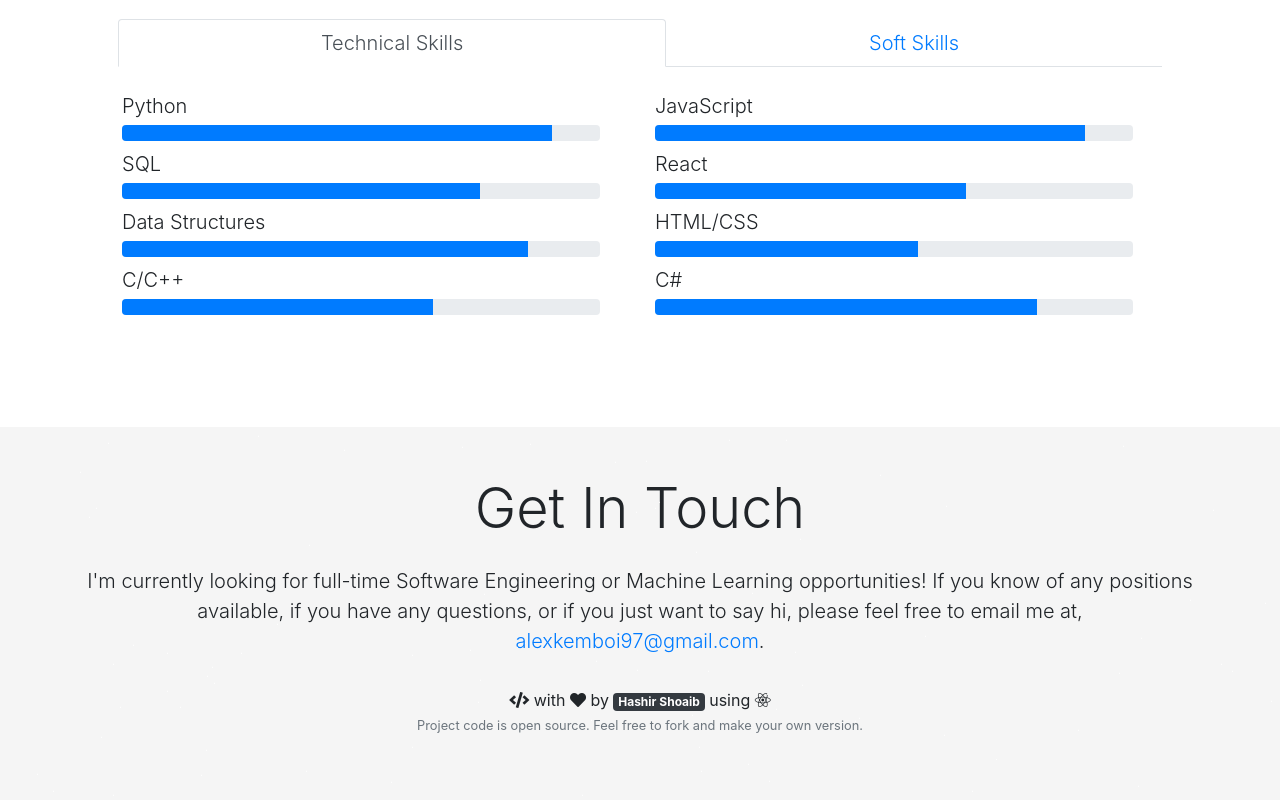
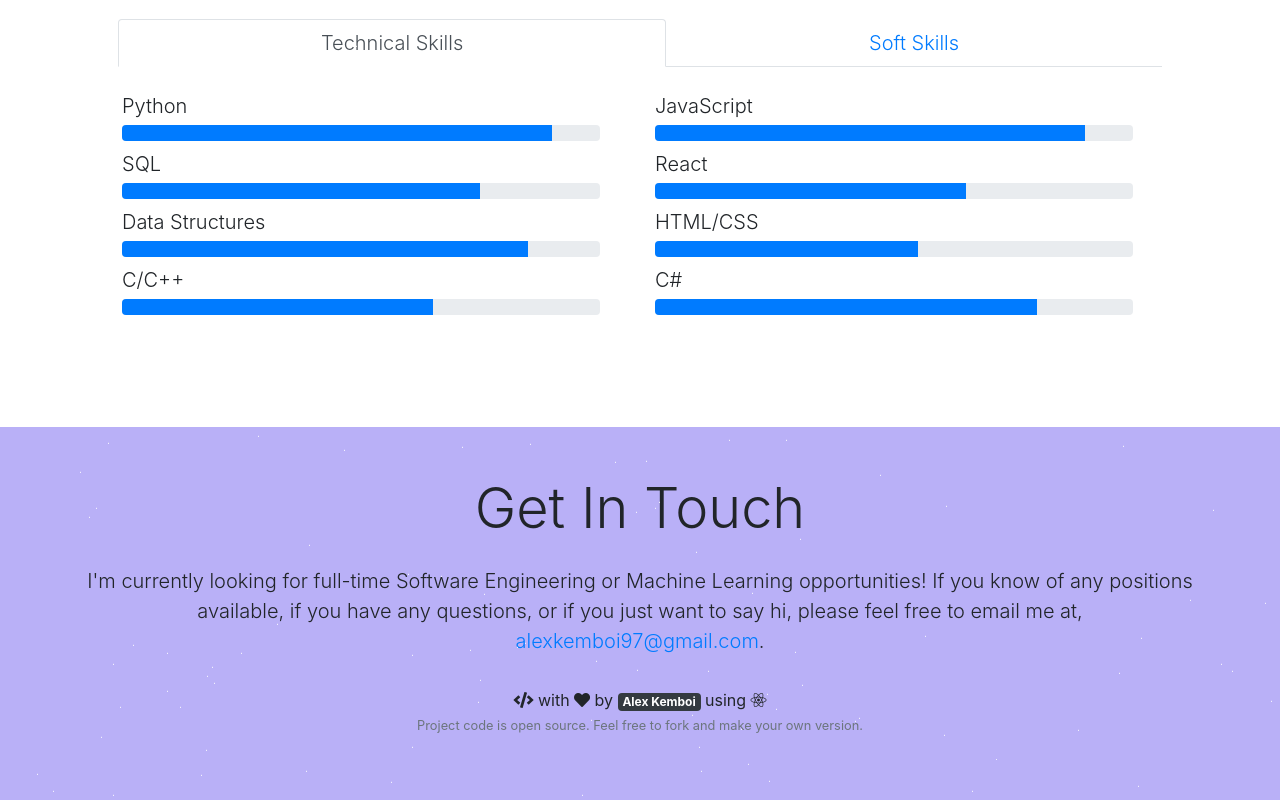
Before and after one commit to hashirshoaeb/home, a React (Create React App) app: page / in a window 1280 px wide. Shown: the part 2446-3246 px from the top of the page. Built offline with nearby package versions, Linux system fonts and the light colour scheme; no server answers.

Commit message:
changed name

```diff
--- a/src/components/Footer.jsx
+++ b/src/components/Footer.jsx
@@ -2,7 +2,7 @@ import React from "react";
 import Container from "react-bootstrap/Container";
 
 const Footer = (props) => {
-  const bgStyle = { backgroundColor: "#f5f5f5" };
+  const bgStyle = { backgroundColor: "#b9b0f7" };
 
   return (
     <footer style={bgStyle} className="mt-auto py-5 text-center ">
@@ -12,10 +12,10 @@ const Footer = (props) => {
         <a
           className="badge badge-dark"
           rel="noopener"
-          href="https://github.com/hashirshoaeb"
+          href="https://github.com/alexkemboi"
           aria-label="My GitHub"
         >
-          Hashir Shoaib
+          Alex Kemboi
         </a>{" "}
         using <i className="fab fa-react" />
         <p>
--- a/src/components/blog/Blog.jsx
+++ b/src/components/blog/Blog.jsx
@@ -26,7 +26,7 @@ const BlogCard = ({ index, title, image, description }) => {
       <div className="">
         <div className="row">
           <div className="col-4 col-lg-12">
-            {/* <img src={image} className="card-img" alt="..." /> */}
+            <img src={image} className="card-img" alt="..." />
           </div>
           <div className="col-8 col-lg-12">
             <div className="">
--- a/src/editable-stuff/config.js
+++ b/src/editable-stuff/config.js
@@ -25,7 +25,7 @@ const mainBody = {
     },
     {
       image: "fa-linkedin",
-      url: "https://www.linkedin.com/in/alexkemboi97/",
+      url: "https://www.linkedin.com/in/alex-kemboi-9642a3166?lipi=urn%3Ali%3Apage%3Ad_flagship3_profile_view_base_contact_details%3BqEFKddaaQva8m%2BPVTRRdCg%3D%3D",
     },
     {
       image: "fa-twitter",
```
